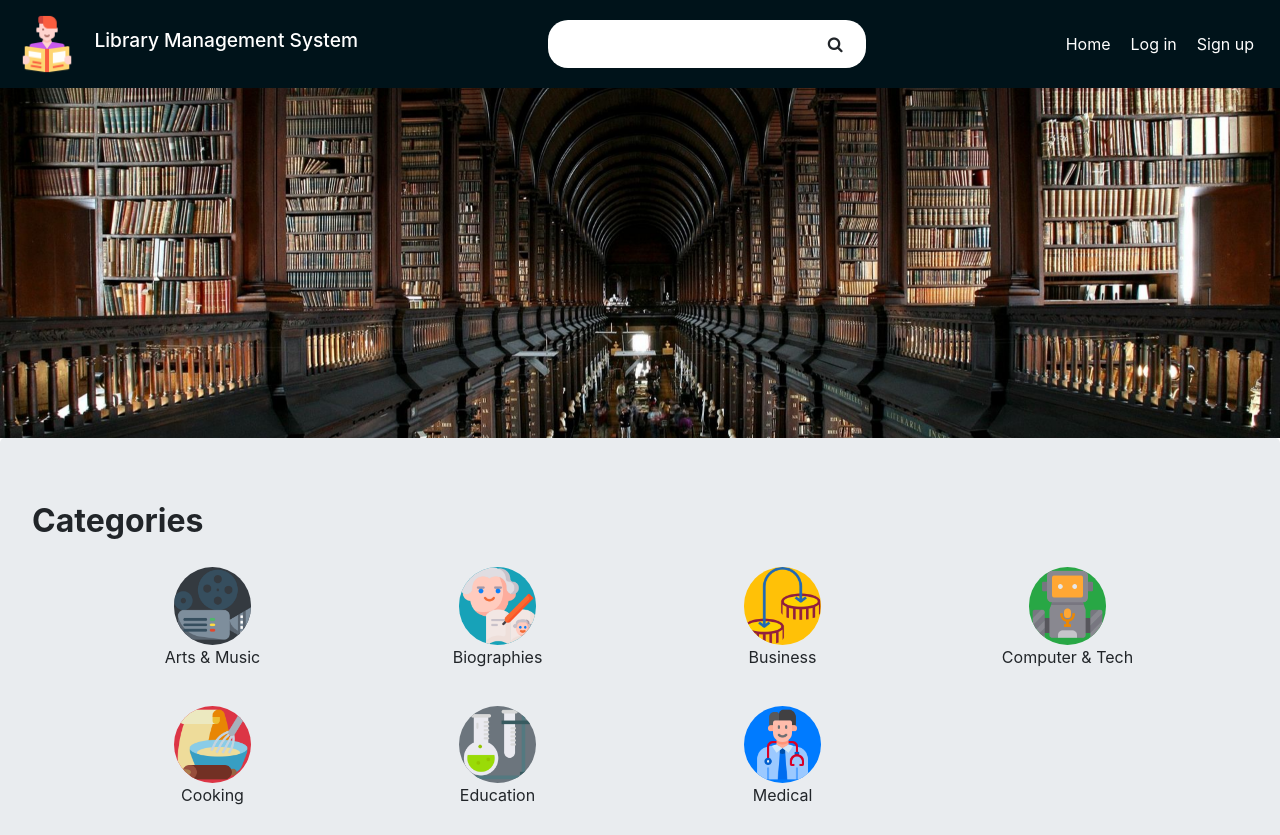
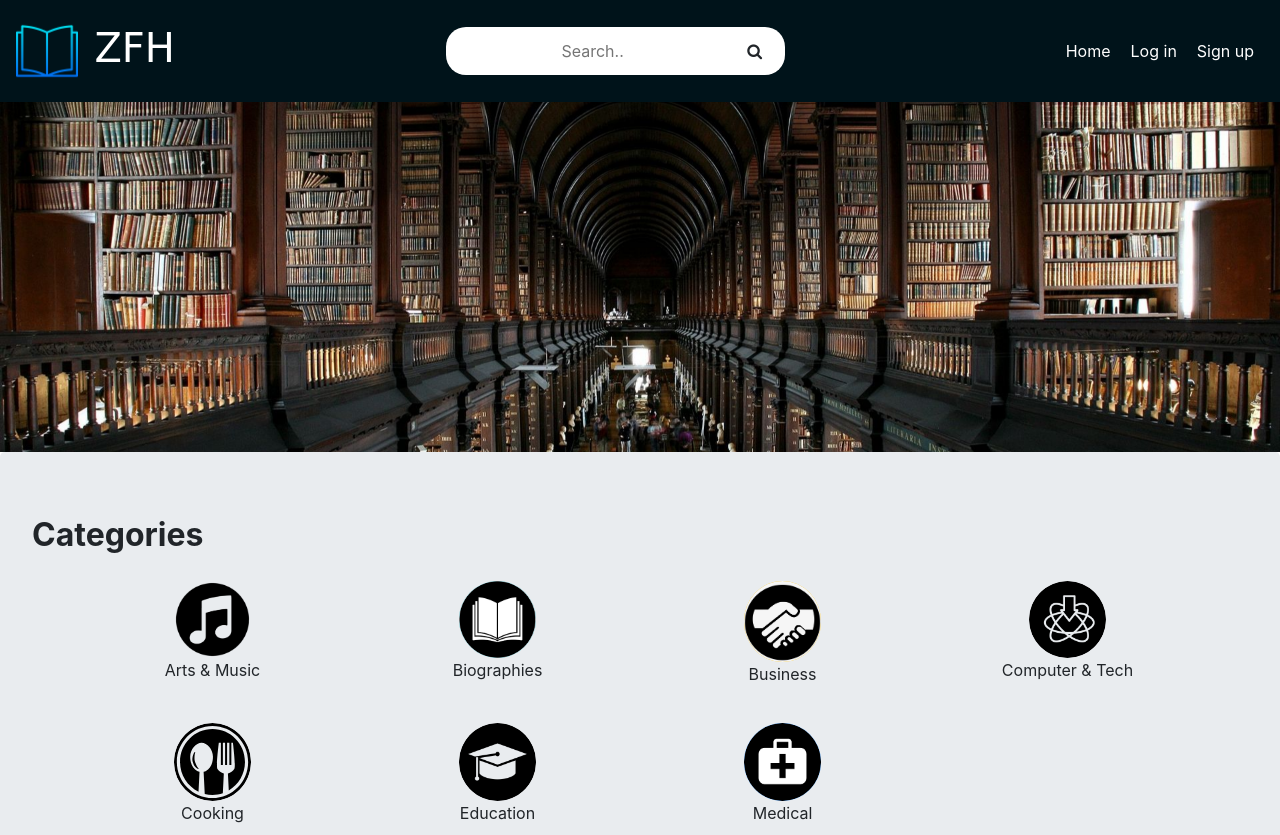
Before and after one commit to zees98/LMS, a plain HTML site: page index.html in a window 1280 px wide. Shown: the top 835 px of the page. Drawn offline with nearby package versions, Linux system fonts and the light colour scheme.

Commit message:
index file changes done

```diff
--- a/css/aboutUs.css
+++ b/css/aboutUs.css
@@ -14,7 +14,12 @@
     color: white;
 }
 
+html {
+    height: 100%;
+}
+
 body {
+    height: 100%;
     background-image: url('../assets/bg1.jpeg');
     background-color: #142136;
     height: 100%;
--- a/css/styles.css
+++ b/css/styles.css
@@ -39,6 +39,13 @@
 
 input {
     border: none;
+}
+
+#title {
+    padding-top: 10px;
+    font-size: 40px;
+    font-family: 'Lemonada', cursive;
+    color: white;
 }
 
 
--- a/index.html
+++ b/index.html
@@ -16,10 +16,10 @@
 
     <section id="navbar">
         <div class="navbar navbar-expand">
-            <div class="navbar-brand"><img src="assets/Icons/read.png" alt=""></div>
-            <h2> Library Management System</h2>
+            <div class="navbar-brand"><img src="assets/Icons/booklogo.png" alt=""></div>
+            <p id="title">ZFH</p>
             <div class="search">
-                <input class="" type="text">
+                <input class="btn" type="text" placeholder="Search..">
                 <i class="btn fa fa-search" aria-hidden="true"></i>
             </div>
             <ul class="navbar-nav ml-auto">
@@ -55,31 +55,31 @@
             <div class="container">
                 <div class="row">
                     <div class="btn book-cat col-md-3">
-                        <div><img class="bg-dark" src="assets/Icons/video-camera.png" alt=""></div>
+                        <div><img class="" src="assets/Icons/music.png" alt=""></div>
                         Arts & Music
                     </div>
                     <div class="btn book-cat col-md-3">
-                        <div><img class="bg-info" src="assets/Icons/biography.png" alt=""></div>
+                        <div><img class="bg-info" src="assets/Icons/b.png" alt=""></div>
                         Biographies
                     </div>
                     <div class="btn book-cat col-md-3">
-                        <div><img class="bg-warning" src="assets/Icons/exchange.png" alt=""></div>
+                        <div><img class="bg-warning" src="assets/Icons/business.png" alt=""></div>
                         Business
                     </div>
                     <div class="btn book-cat col-md-3">
-                        <div><img class="bg-success" src="assets/Icons/science-and-tech.png" alt=""></div>
+                        <div><img class="" src="assets/Icons/science.png" alt=""></div>
                         Computer & Tech
                     </div>
                     <div class="btn book-cat col-md-3">
-                        <div><img class="bg-danger" src="assets/Icons/baking.png" alt=""></div>
+                        <div><img class="" src="assets/Icons/food.svg" alt=""></div>
                         Cooking
                     </div>
                     <div class="btn book-cat col-md-3">
-                        <div><img class="bg-secondary" src="assets/Icons/chemistry.png" alt=""></div>
+                        <div><img class="" src="assets/Icons/education.png" alt=""></div>
                         Education
                     </div>
                     <div class="btn book-cat col-md-3">
-                        <div><img class="bg-primary" src="assets/Icons/doctor.png" alt=""></div>
+                        <div><img class="bg-primary" src="assets/Icons/medical.png" alt=""></div>
                         Medical
                     </div>
                 </div>
```
Also changed, not shown: assets/Icons/b.png (added), assets/Icons/business.png (added), assets/Icons/education.png (added), assets/Icons/food.svg (added), assets/Icons/medical.png (added), assets/Icons/music.png (added), assets/Icons/play-button.png (added), assets/Icons/science.png (added), 1 other file.
